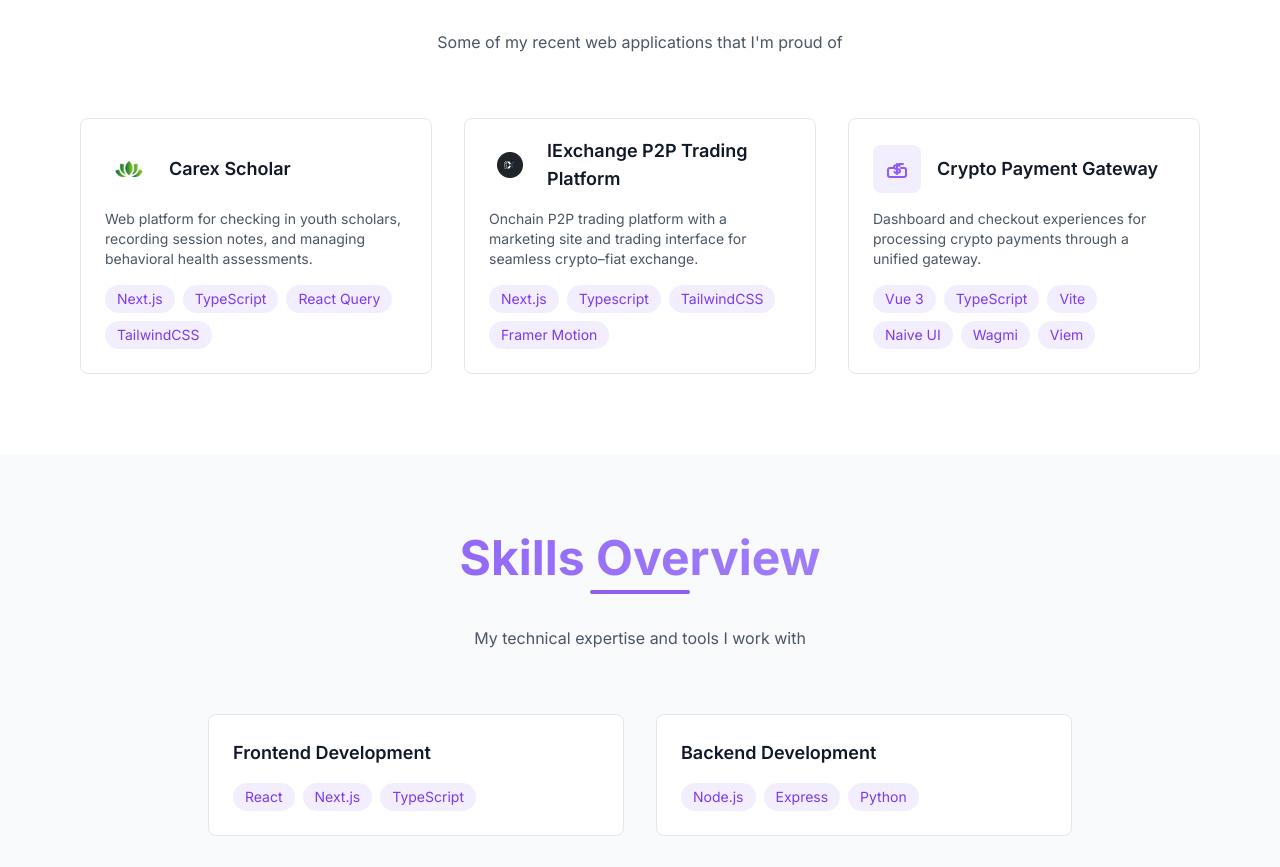
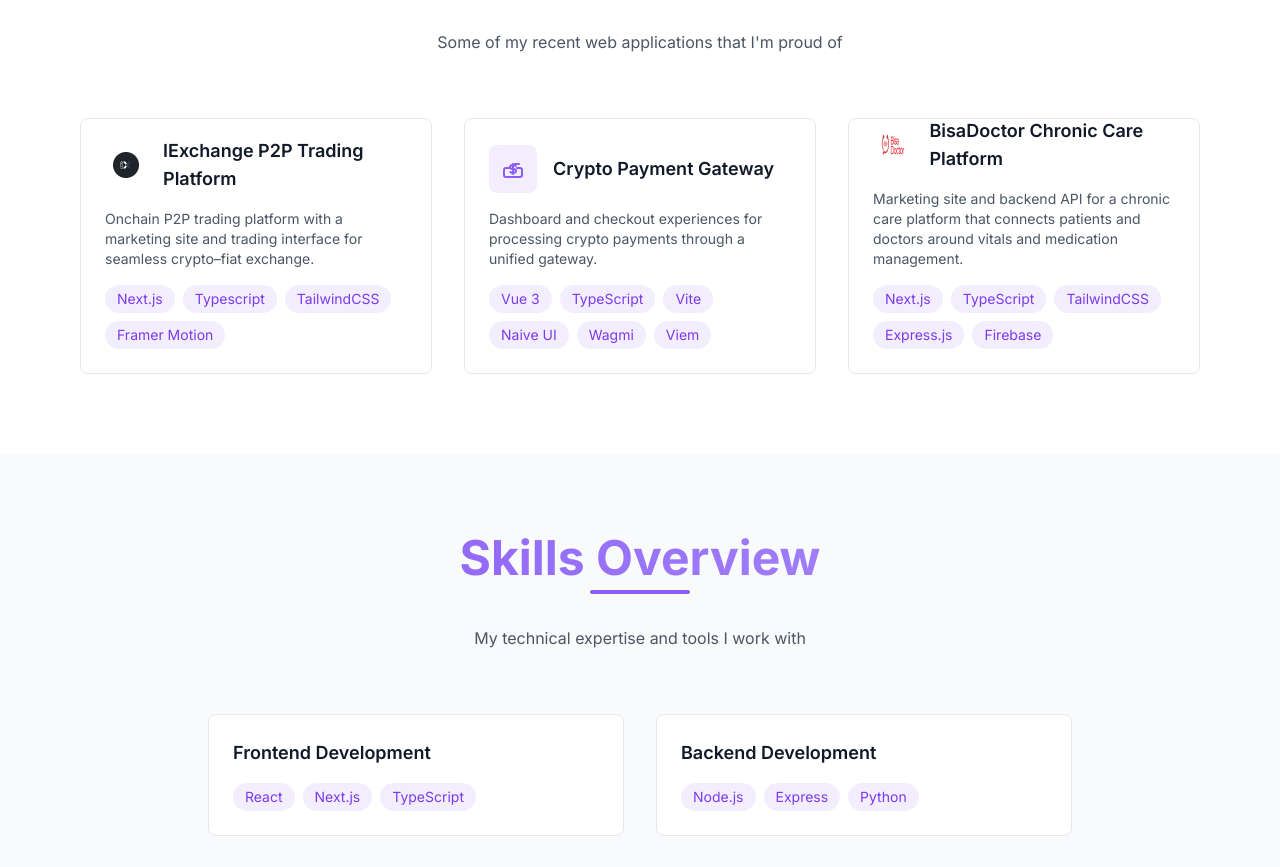
Before and after one commit to EpaphrasSam/SINE-portfolio, a Next.js app: page / in a window 1280 px wide. Shown: the part 1342-2209 px from the top of the page. Built offline with nearby package versions, Linux system fonts and the light colour scheme.

Commit message:
Commented out the Carex Scholar project details and updated URLs for the IExchange project to reflect new links.

```diff
--- a/src/data/projects.tsx
+++ b/src/data/projects.tsx
@@ -1,43 +1,43 @@
 import { Project } from "../types/project";
 
 export const projects: Project[] = [
-  {
-    id: "CarexScholar",
-    title: "Carex Scholar",
-    preview:
-      "Web platform for checking in youth scholars, recording session notes, and managing behavioral health assessments.",
-    description: [
-      "Carex Scholar is a web application used by organizations to check in scholars, track group sessions, and manage behavioral health documentation.",
-      "Staff can log in to check scholars into sessions, complete assessments, and record group and individual notes from a unified interface.",
-      "The system supports organizations with multiple locations, giving them dashboards to review scholar history, attendance, and risk indicators over time.",
-      "Built with Next.js, React, TypeScript, and a typed API client to integrate with the Scholar backend for authentication, session data, and assessments.",
-    ],
-    type: "web",
-    icon: (
-      <svg
-        className="w-6 h-6"
-        fill="none"
-        stroke="currentColor"
-        viewBox="0 0 24 24"
-      >
-        <path
-          strokeLinecap="round"
-          strokeLinejoin="round"
-          strokeWidth={2}
-          d="M12 14l9-5-9-5-9 5 9 5z"
-        />
-        <path
-          strokeLinecap="round"
-          strokeLinejoin="round"
-          strokeWidth={2}
-          d="M3 10v6l9 5 9-5v-6"
-        />
-      </svg>
-    ),
-    tech: ["Next.js", "TypeScript", "React Query", "TailwindCSS"],
-    url: "https://checkin.carexbhs.com/",
-    urlLabel: "Carex Scholar",
-  },
+  // {
+  //   id: "CarexScholar",
+  //   title: "Carex Scholar",
+  //   preview:
+  //     "Web platform for checking in youth scholars, recording session notes, and managing behavioral health assessments.",
+  //   description: [
+  //     "Carex Scholar is a web application used by organizations to check in scholars, track group sessions, and manage behavioral health documentation.",
+  //     "Staff can log in to check scholars into sessions, complete assessments, and record group and individual notes from a unified interface.",
+  //     "The system supports organizations with multiple locations, giving them dashboards to review scholar history, attendance, and risk indicators over time.",
+  //     "Built with Next.js, React, TypeScript, and a typed API client to integrate with the Scholar backend for authentication, session data, and assessments.",
+  //   ],
+  //   type: "web",
+  //   icon: (
+  //     <svg
+  //       className="w-6 h-6"
+  //       fill="none"
+  //       stroke="currentColor"
+  //       viewBox="0 0 24 24"
+  //     >
+  //       <path
+  //         strokeLinecap="round"
+  //         strokeLinejoin="round"
+  //         strokeWidth={2}
+  //         d="M12 14l9-5-9-5-9 5 9 5z"
+  //       />
+  //       <path
+  //         strokeLinecap="round"
+  //         strokeLinejoin="round"
+  //         strokeWidth={2}
+  //         d="M3 10v6l9 5 9-5v-6"
+  //       />
+  //     </svg>
+  //   ),
+  //   tech: ["Next.js", "TypeScript", "React Query", "TailwindCSS"],
+  //   url: "https://checkin.carexbhs.com/",
+  //   urlLabel: "Carex Scholar",
+  // },
   {
     id: "IExchange",
     title: "IExchange P2P Trading Platform",
@@ -101,9 +101,9 @@ export const projects: Project[] = [
       </svg>
     ),
     tech: ["Vue 3", "TypeScript", "Vite", "Naive UI", "Wagmi", "Viem"],
-    url: "https://checkout.nyadenk.com/",
+    url: "https://cpg-checkout.web.app/",
     urlLabel: "Checkout",
-    secondaryUrl: "https://dashboard.nyadenk.com/",
+    secondaryUrl: "https://cpg-dashboard.web.app/",
     secondaryUrlLabel: "Dashboard",
   },
   {
```
